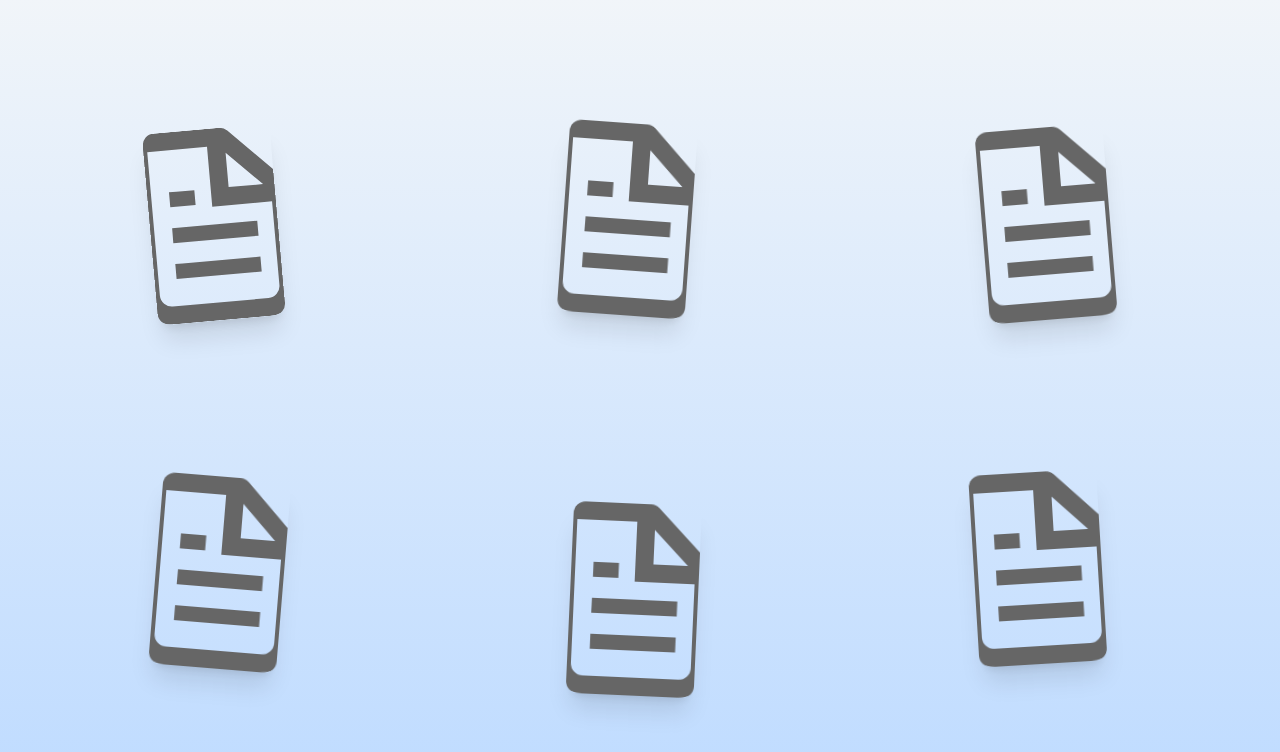
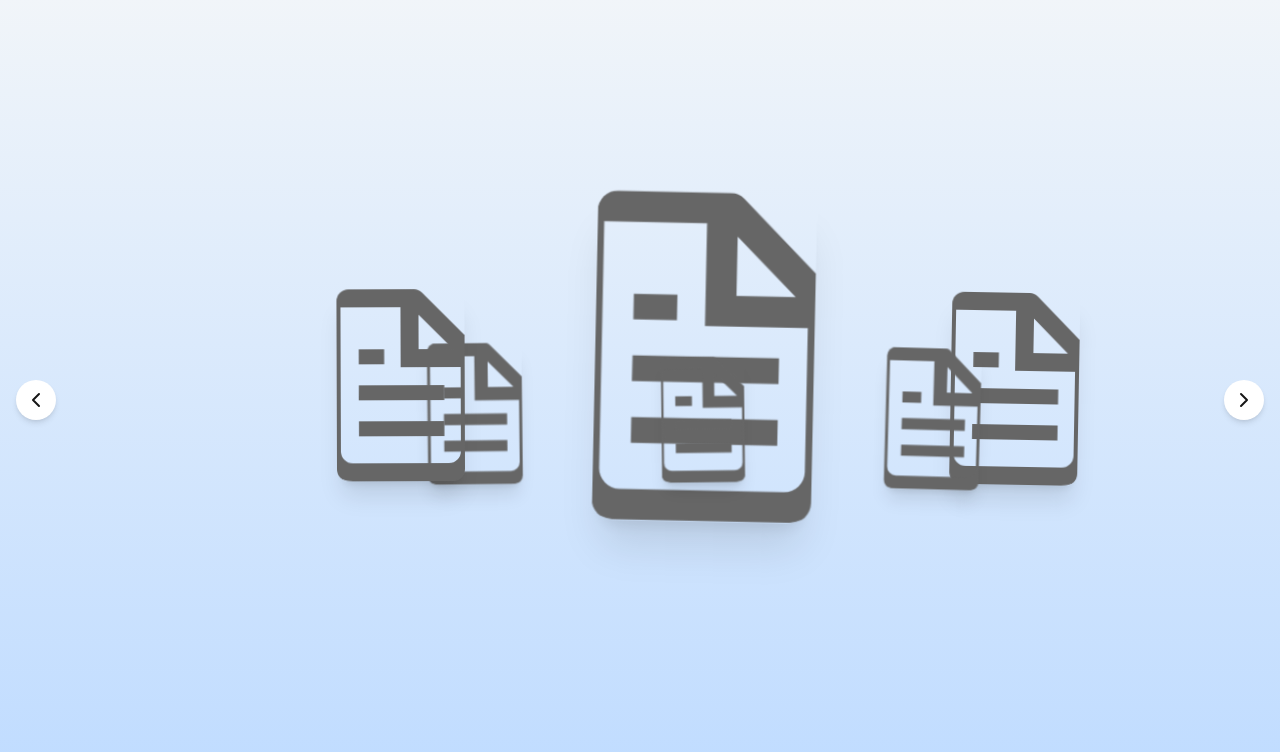
Before and after one commit to Shewn/randomPOC, a Next.js app: page / in a window 1280 px wide. Shown: the top 752 px of the page. Built offline with nearby package versions, Linux system fonts and the light colour scheme.

Commit message:
feat: Making the book carousel to become circular arc rotation

```diff
--- a/package.json
+++ b/package.json
@@ -10,6 +10,7 @@
   },
   "dependencies": {
     "framer-motion": "^12.12.1",
+    "lucide-react": "^0.511.0",
     "next": "15.3.2",
     "react": "^19.0.0",
     "react-dom": "^19.0.0"
--- a/src/components/BookFloatingGrid.jsx
+++ b/src/components/BookFloatingGrid.jsx
@@ -1,77 +1,119 @@
 "use client";
 
-import { motion } from "framer-motion";
+import { motion, useAnimation } from "framer-motion";
 import { useEffect, useState } from "react";
+import { ChevronLeft, ChevronRight } from "lucide-react";
 
-const generateRandomStyles = () => ({
-  x: Math.random() * 40 - 20,
-  y: Math.random() * 40 - 20,
-  rotate: Math.random() * 20 - 10,
+const FLOAT_INTERVAL = 3000;
+
+const generateFloat = () => ({
+  y: Math.random() * 10 - 5,
+  x: Math.random() * 8 - 4,
+  rotate: Math.random() * 4 - 2,
 });
 
-const FloatingBook = ({
-  src,
-  alt,
-  isSelected,
-  isDimmed,
-  onClick,
-  onHover,
-  onLeave,
-}) => {
-  const [animation, setAnimation] = useState(generateRandomStyles());
+const FloatingBook = ({ book, index, total, radius, currentAngle }) => {
+  const anglePerBook = 360 / total;
+  const bookAngle = index * anglePerBook + currentAngle;
+
+  const rad = (bookAngle * Math.PI) / 180;
+  const x = radius * Math.sin(rad);
+  const z = radius * Math.cos(rad);
+
+  const isFront = Math.abs((bookAngle % 360) - 0) < anglePerBook / 2;
+
+  const controls = useAnimation();
 
   useEffect(() => {
-    const interval = setInterval(() => {
-      setAnimation(generateRandomStyles());
-    }, 3000 + Math.random() * 2000);
+    const float = () => controls.start(generateFloat());
+    float();
+    const interval = setInterval(float, FLOAT_INTERVAL);
     return () => clearInterval(interval);
-  }, []);
+  }, [controls]);
 
   return (
-    <motion.img
-      src={src}
-      alt={alt}
-      className={`w-32 h-48 object-cover rounded-xl shadow-xl cursor-pointer transition-transform duration-500
-        ${isSelected ? "scale-125 z-30" : ""}
-        ${isDimmed ? "scale-90 opacity-50 z-0" : ""}
-        ${!isSelected && !isDimmed ? "z-10" : ""}
-      `}
-      animate={animation}
+    <motion.div
+      className="absolute top-1/2 left-1/2 w-32 h-48"
+      animate={controls}
+      initial={false}
       transition={{ duration: 3, ease: "easeInOut" }}
-      onClick={onClick}
-      onMouseEnter={onHover}
-      onMouseLeave={onLeave}
-    />
+      style={{
+        transformStyle: "preserve-3d",
+        perspective: 1000,
+      }}
+    >
+      <motion.img
+        src={book.cover}
+        alt={book.title}
+        className="w-full h-full object-cover rounded-xl shadow-xl cursor-pointer"
+        animate={{
+          x,
+          y: "-50%",
+          z,
+          rotateY: 0, // <-- no rotation at all, always upright
+          scale: isFront ? 1.2 : 0.85,
+          zIndex: isFront ? 20 : 5,
+        }}
+        transition={{ type: "spring", stiffness: 200, damping: 30 }}
+        draggable={false}
+      />
+    </motion.div>
   );
 };
 
-export default function BookFloatingGrid({ books }) {
-  const [hoveredIndex, setHoveredIndex] = useState(null);
-  const [selectedIndex, setSelectedIndex] = useState(null);
+export default function BookCarousel3D({ books }) {
+  const [angle, setAngle] = useState(0);
 
-  const handleBookClick = (index) => {
-    setSelectedIndex((prev) => (prev === index ? null : index));
+  const handleNext = () => {
+    setAngle((prev) => prev - 60); // rotate right
   };
 
+  const handlePrev = () => {
+    setAngle((prev) => prev + 60); // rotate left
+  };
+
+  const handleSwipe = (event, info) => {
+    const swipe = info.offset.x;
+    if (swipe < -50) handleNext();
+    else if (swipe > 50) handlePrev();
+  };
+
+  const radius = 300;
+
   return (
-    <div className="grid grid-cols-3 gap-6 justify-items-center items-center min-h-screen bg-gradient-to-b from-slate-100 to-blue-200 p-10">
-      {books.slice(0, 6).map((book, index) => {
-        const isSelected = selectedIndex === index;
-        const isDimmed = selectedIndex !== null && selectedIndex !== index;
-
-        return (
+    <motion.div
+      className="relative min-h-screen flex items-center justify-center bg-gradient-to-b from-slate-100 to-blue-200 overflow-hidden"
+      drag="x"
+      dragConstraints={{ left: 0, right: 0 }}
+      onDragEnd={handleSwipe}
+      style={{ touchAction: "pan-y" }}
+    >
+      <div className="relative w-full max-w-6xl h-[400px]">
+        {books.map((book, index) => (
           <FloatingBook
             key={index}
-            src={book.cover}
-            alt={book.title}
-            isSelected={isSelected}
-            isDimmed={isDimmed}
-            onClick={() => handleBookClick(index)}
-            onHover={() => setHoveredIndex(index)}
-            onLeave={() => setHoveredIndex(null)}
+            book={book}
+            index={index}
+            total={books.length}
+            radius={radius}
+            currentAngle={angle}
           />
-        );
-      })}
-    </div>
+        ))}
+      </div>
+
+      {/* Navigation Buttons */}
+      <button
+        onClick={handlePrev}
+        className="absolute left-4 top-1/2 transform -translate-y-1/2 bg-white shadow-md p-2 rounded-full hover:bg-gray-200 z-50"
+      >
+        <ChevronLeft />
+      </button>
+      <button
+        onClick={handleNext}
+        className="absolute right-4 top-1/2 transform -translate-y-1/2 bg-white shadow-md p-2 rounded-full hover:bg-gray-200 z-50"
+      >
+        <ChevronRight />
+      </button>
+    </motion.div>
   );
 }
```
Also changed, not shown: 1 other file (tests, documents, lock files or other folders).
